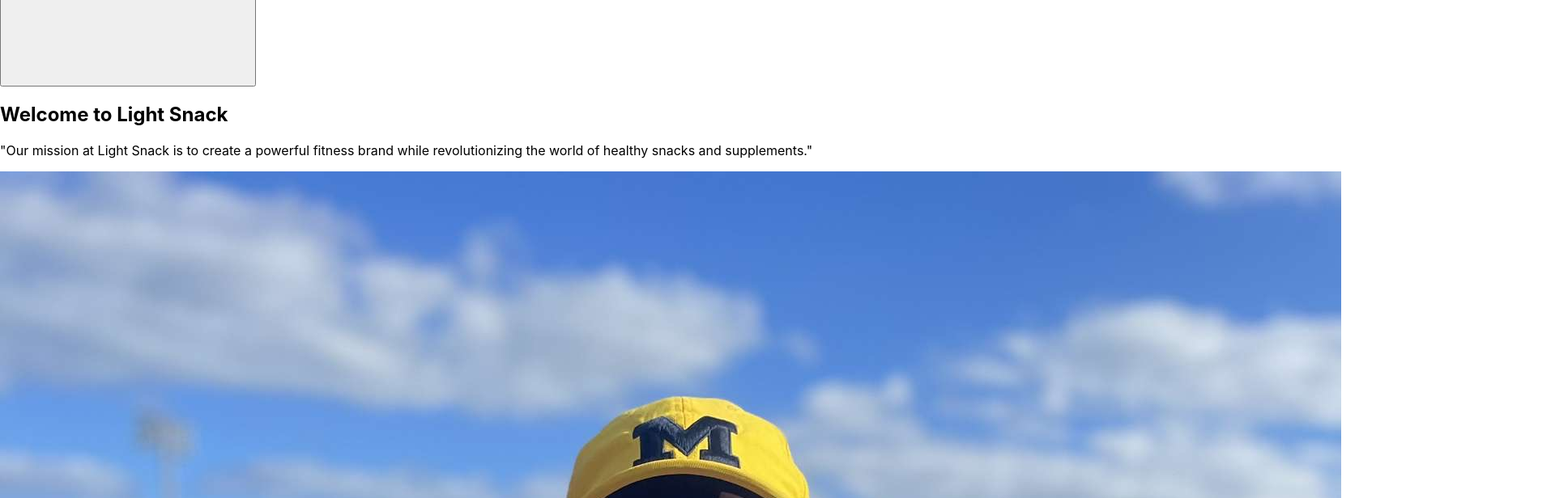
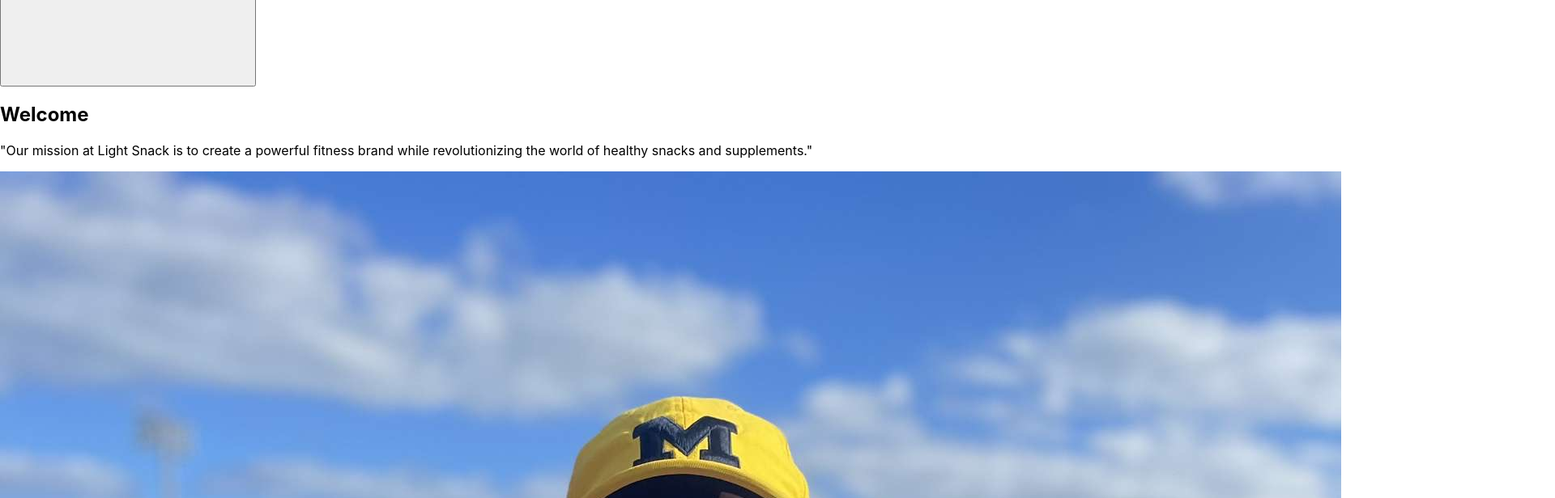
Before and after one commit to DustinKerrigan/LightSnack2.0, a React (Create React App) app: page / in a window 1280 px wide. Shown: the part 1420-2036 px from the top of the page at 81% size, 1920 px wide, since content can reach past the window. Built offline with nearby package versions, Linux system fonts and the light colour scheme.

Commit message:
working on about section

```diff
--- a/src/components/Intro.js
+++ b/src/components/Intro.js
@@ -1,12 +1,11 @@
 import React from "react";
-import { UserCircleIcon } from '@heroicons/react/24/solid';
-/*https://themesbrand.com/zooki/layout/index-1.html*/
 const Intro = () => {
     return (
-
-        <section class="bg-transparent dark:bg-gray-900 ">
-            <div class="container px-6 py-10">
-                <h1 className="text-3xl font-bold text-center mb-12">Welcome to Light Snack</h1>
+        <>
+        <div className ="pt-24">
+        <section class="bg-transparent dark:bg-gray-900 relative z-0">
+            <div class="container px-6 py-8">
+                <h1 className="text-3xl font-roboto text-center mb-12">Welcome</h1>
 
                 <p className="text-lg text-gray-600 text-center max-w-2xl mx-auto mb-16">"Our mission at Light Snack is to create a powerful fitness brand while revolutionizing the world of healthy snacks and supplements."</p>
 
@@ -52,6 +51,36 @@ const Intro = () => {
                 </div>
             </div>
         </section>
+        <section className="py-16 bg-gradient-to-b from-white to-gray-50 relative z-0">
+            <div className="container mx-auto px-6">
+                <div className="max-w-4xl mx-auto border-2 border-gray-200 rounded-lg p-8 bg-white shadow-lg">
+                    <h2 className="text-3xl font-bold text-center mb-8 relative">
+                        About Light Snack
+                        <div className="absolute bottom-0 left-1/2 transform -translate-x-1/2 w-20 h-1 bg-red-600"></div>
+                    </h2>
+
+                    <div className="bg-white rounded-xl shadow-lg p-8 hover:shadow-xl transition-shadow duration-300">
+                        <div className="flex flex-col md:flex-row items-center gap-8">
+                            <div className="md:w-1/2">
+                                <img
+                                    src="modernLogo.PNG"
+                                    alt="Light Snack"
+                                    className="rounded-lg shadow-md w-full h-auto object-cover"
+                                />
+                            </div>
+                            <div className="md:w-1/2 space-y-4">
+                                <p className="text-gray-600 leading-relaxed">
+                                    Your about paragraph goes here. This section will include a smooth transition
+                                    and modern layout with responsive design.
+                                </p>
+                            </div>
+                        </div>
+                    </div>
+                </div>
+            </div>
+        </section>
+        </div>
+        </>
     );
 }
 
--- a/src/components/NavBar.js
+++ b/src/components/NavBar.js
@@ -19,7 +19,7 @@ const NavBar = () => {
         };
     }, []);
     return (
-        <nav className={`p-4 sticky top-0 transition-colors duration-300 ${isScrolled ? 'bg-red-600 text-white border-white' : 'bg-white text-black'}`}>
+        <nav className={`p-4 fixed top-0 w-full transition-colors duration-300 z-50 ${isScrolled ? 'bg-red-600 text-white border-white' : 'bg-white text-black'}`}>
             <div className="container mx-auto flex justify-between items-center">
                 <div className="text-white text-2xl"><img src = 'homeLogo2.png' alt = "Logo" className = "h-14 w-auto"></img></div>
                 <div className="hidden md:flex space-x-4">
```
